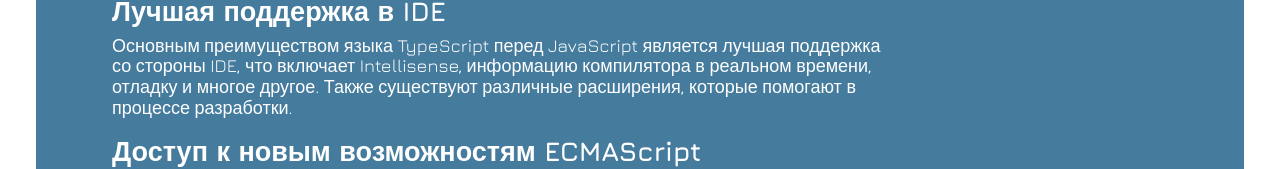
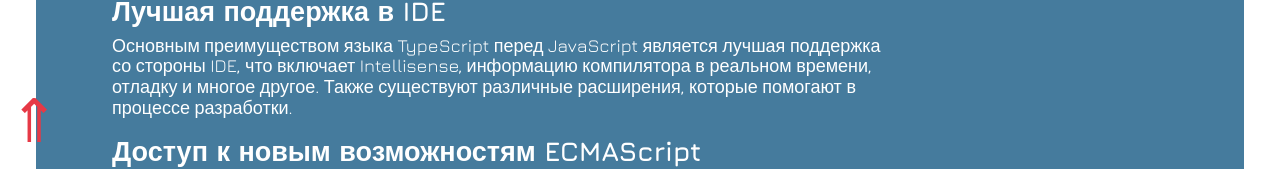
Before and after one commit to SavitskayaKseniya22/typeScriptDescription, a plain HTML site: page index.html in a window 1280 px wide. Shown: the part 637-806 px from the top of the page. Drawn offline with nearby package versions, Linux system fonts and the light colour scheme.

Commit message:
feat: add arrow link to top

```diff
--- a/index.html
+++ b/index.html
@@ -8,6 +8,7 @@
     <title>TypeScriptDescription</title>
   </head>
   <body>
+    <a href="#" title="К началу" class="to-top">&#8657;</a>
     <header>
       <h1>TypeScriptDescription</h1>
       <img src="./TypeScript logo.svg" alt="logo" class='header__logo'>
--- a/style.css
+++ b/style.css
@@ -179,6 +179,14 @@ figure img {
   width: 100%;
 }
 
+.to-top {
+  position: fixed;
+  font-size: 60px;
+  padding: 0.5rem;
+  bottom: 0;
+  color: #e63946;
+}
+
 @media (max-width: 1024px) {
   html {
     font-size: 16px;
```
